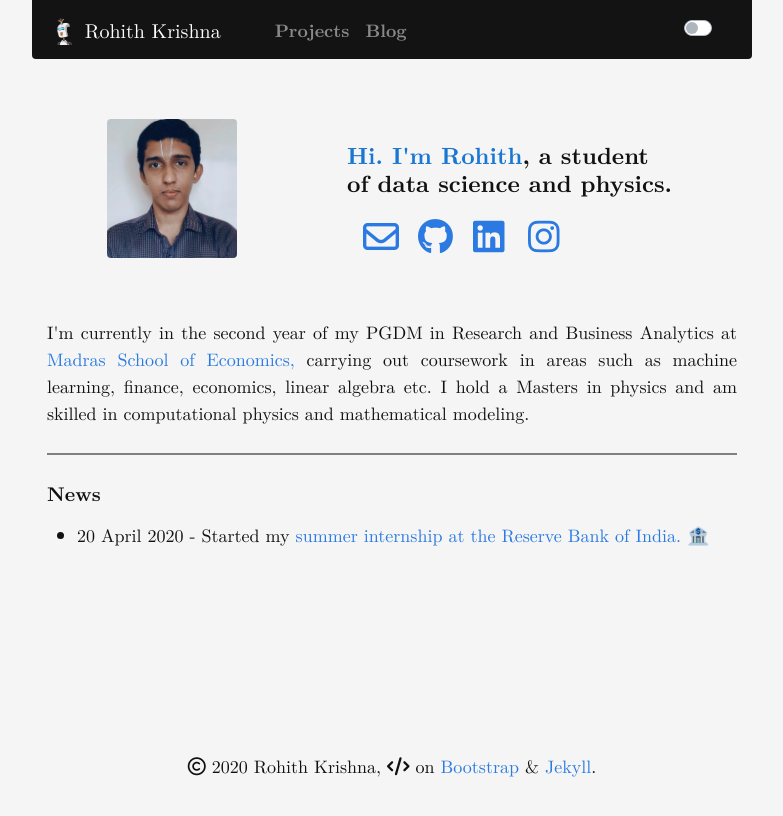
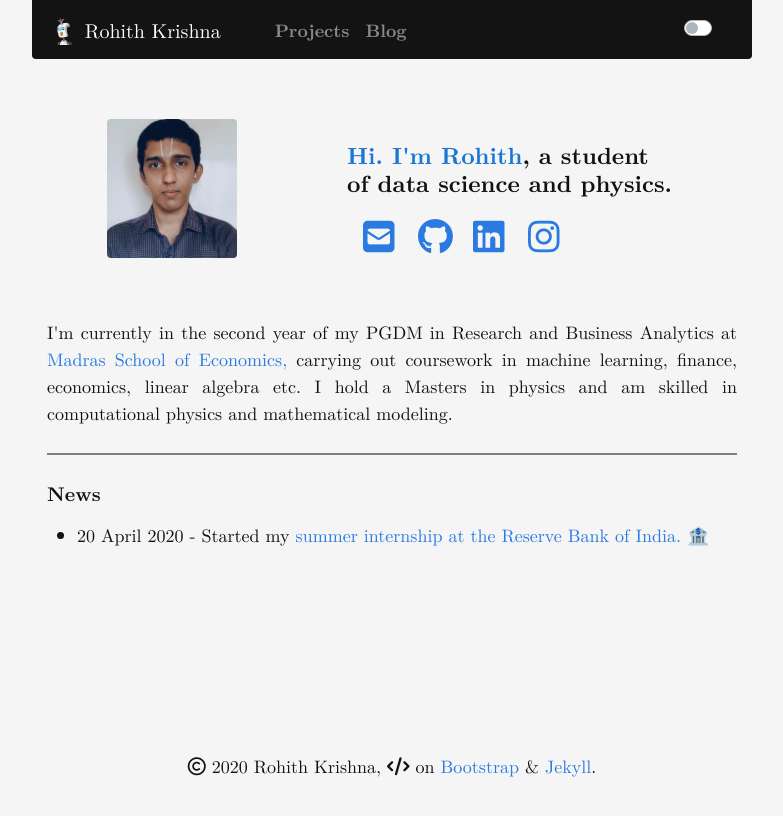
Before and after one commit to rohithmay/rohithmay.github.io, a Jekyll site: the page built from index.md, in a window 1280 px wide. Shown: the top 816 px of the page, without its empty margins (248-1031 px from the left). Built offline with Jekyll 4.4.1, drawn with Linux system fonts in a browser that asks for light colours; nearby versions of some CDN libraries; a style sheet for code colours, icons or effects is not loaded.

Commit message:
Update index.md

```diff
--- a/index.md
+++ b/index.md
@@ -43,7 +43,7 @@ title: Rohith Krishna
                                 data-toggle="tooltip"
                                 data-placement="bottom"
                                 title="Email">
-                                    <i class="fa fa-envelope-o fa-2x"></i>
+                                    <i class="fa fa-envelope-square fa-2x"></i>
                                 </a>
 
                                 <a
@@ -137,7 +137,7 @@ Template for latest updates here
                         <div style="text-align:justify;">
 
                         I'm currently in the second year of my PGDM in Research and Business Analytics at
-                        <a href=" https://www.mse.ac.in/">  Madras School of Economics, </a>  carrying out coursework in areas such as machine learning, finance, economics, linear algebra etc. I hold a Masters in physics and am skilled in computational physics and mathematical modeling.
+                        <a href=" https://www.mse.ac.in/">  Madras School of Economics, </a>  carrying out coursework in machine learning, finance, economics, linear algebra etc. I hold a Masters in physics and am skilled in computational physics and mathematical modeling.
 
 <!--
 
```
